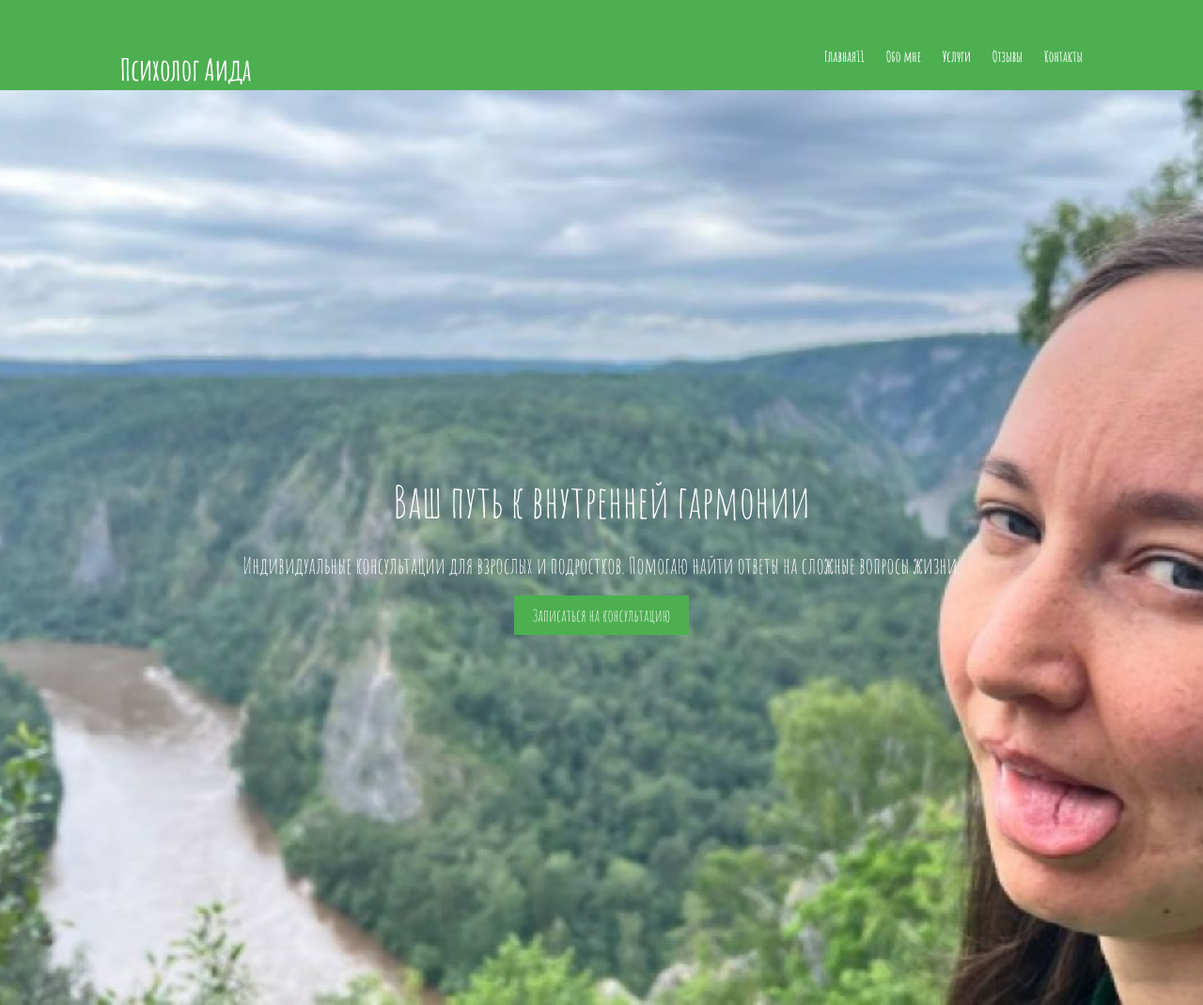
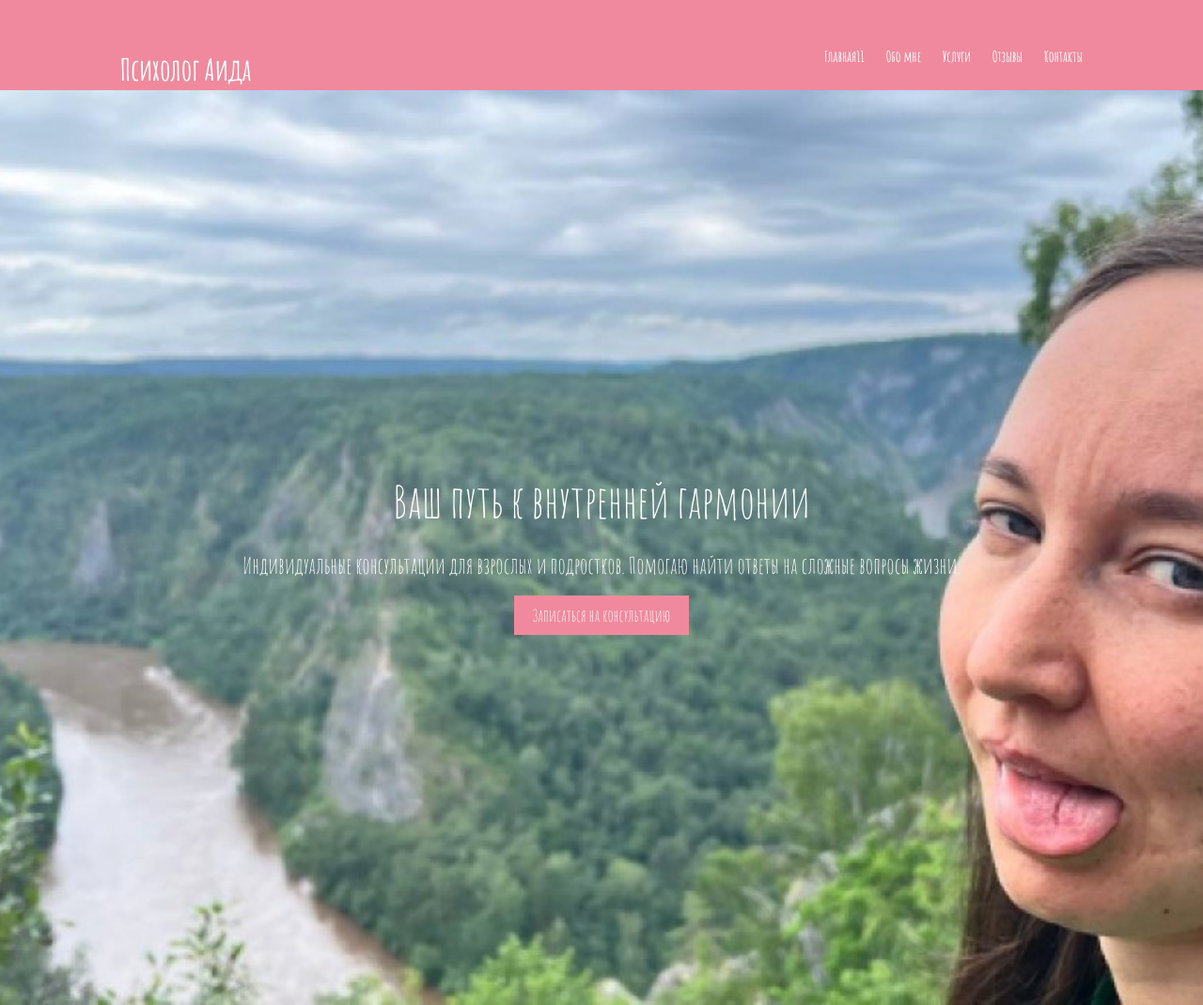
Before and after one commit to Aidarinho07/aida-psychologist-website, a plain HTML site: page index.html in a window 1280 px wide. Shown: the top 1070 px of the page at 94% size. Drawn offline with Linux system fonts and the light colour scheme.

Commit message:
Style.css

```diff
--- a/Style.css
+++ b/Style.css
@@ -18,7 +18,7 @@ body {
 }
 
 header {
-    background: #4CAF50;
+    background: #f0899d;
     color: white;
     padding: 3rem 0;
 }
@@ -74,7 +74,7 @@ header nav ul li a {
 
 .hero .btn {
     padding: 10px 20px;
-    background-color: #4CAF50;
+    background-color: #f0899d;
     color: white;
     text-decoration: none;
     font-size: 18px;
```
